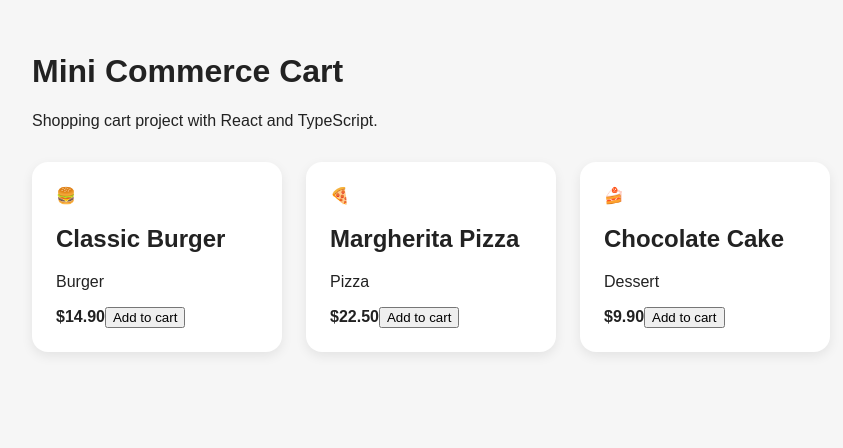
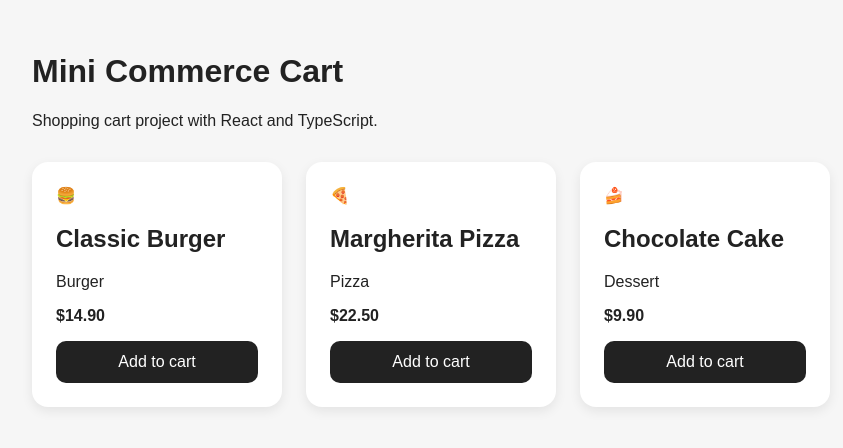
Before and after one commit to CharlesNeres/mini-commerce-cart, a React (Vite) app: page / in a window 1280 px wide. Shown: the top 448 px of the page, without its empty margins (0-843 px from the left). Built offline with nearby package versions, Linux system fonts and the light colour scheme.

Commit message:
style: add product card button styles

```diff
--- a/src/App.css
+++ b/src/App.css
@@ -29,3 +29,21 @@ main {
 
   width: 250px;
 }
+
+button {
+  margin-top: 16px;
+  width: 100%;
+  border: none;
+  padding: 12px;
+  border-radius: 10px;
+  background: #222;
+  color: white;
+  font-size: 16px;
+  cursor: pointer;
+
+  transition: 0.2s;
+}
+
+button:hover {
+  opacity: 0.8;
+}
```
